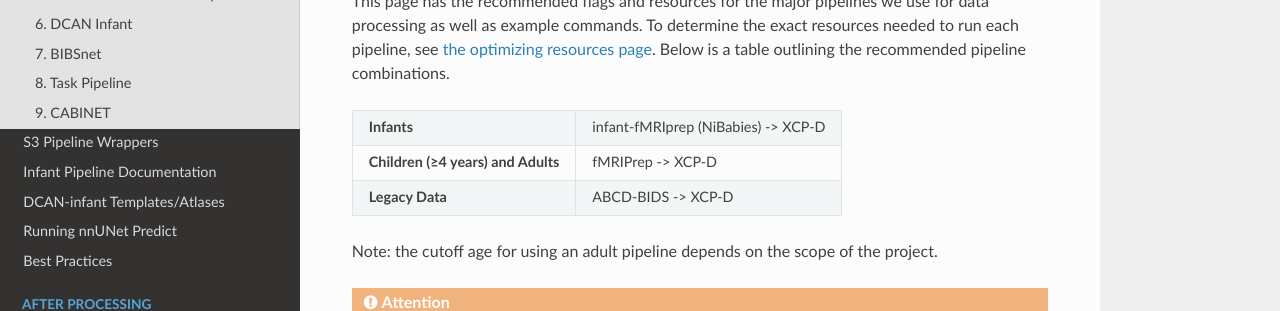
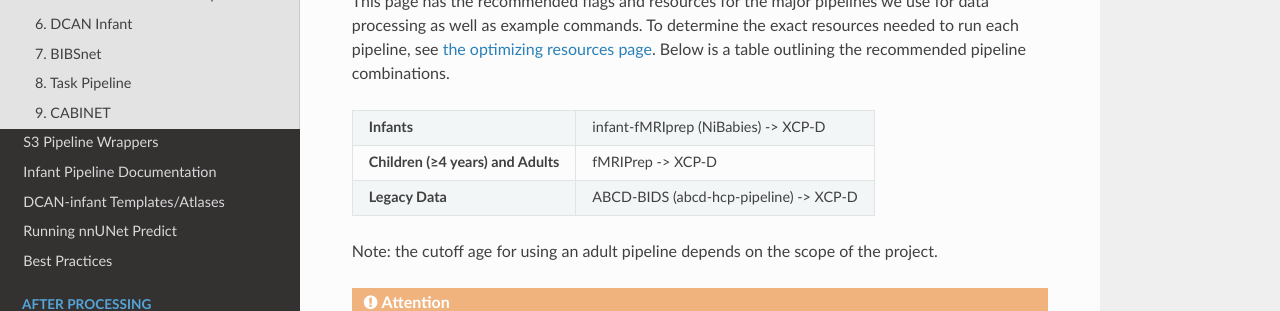
Before and after one commit to DCAN-Labs/cdni-brain, an MkDocs documentation site: the page built from docs/pipelines.md, in a window 1280 px wide and 900 px high. Shown: the part 170-481 px from the top of the window. Built offline with MkDocs 1.6.1, drawn with Linux system fonts in a browser that asks for light colours; nearby versions of some CDN libraries.

Commit message:
clarify abcd-bids=abcd-hcp-pipeline
Co-authored-by: Thomas Madison <56737848+madisoth@users.noreply.github.com>

```diff
--- a/docs/pipelines.md
+++ b/docs/pipelines.md
@@ -19,7 +19,7 @@ This page has the recommended flags and resources for the major pipelines we use
   <tr>
    <td><strong>Legacy Data</strong>
    </td>
-   <td>ABCD-BIDS -> XCP-D
+   <td>ABCD-BIDS (abcd-hcp-pipeline) -> XCP-D
    </td>
   </tr>
 </table>
```
